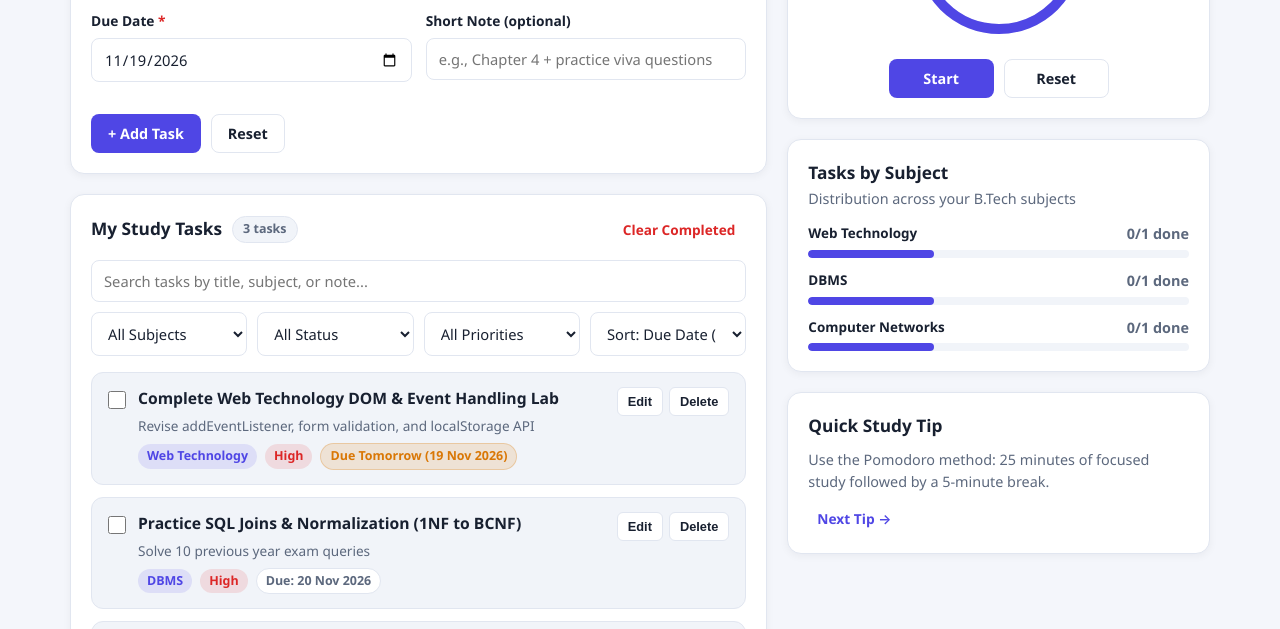
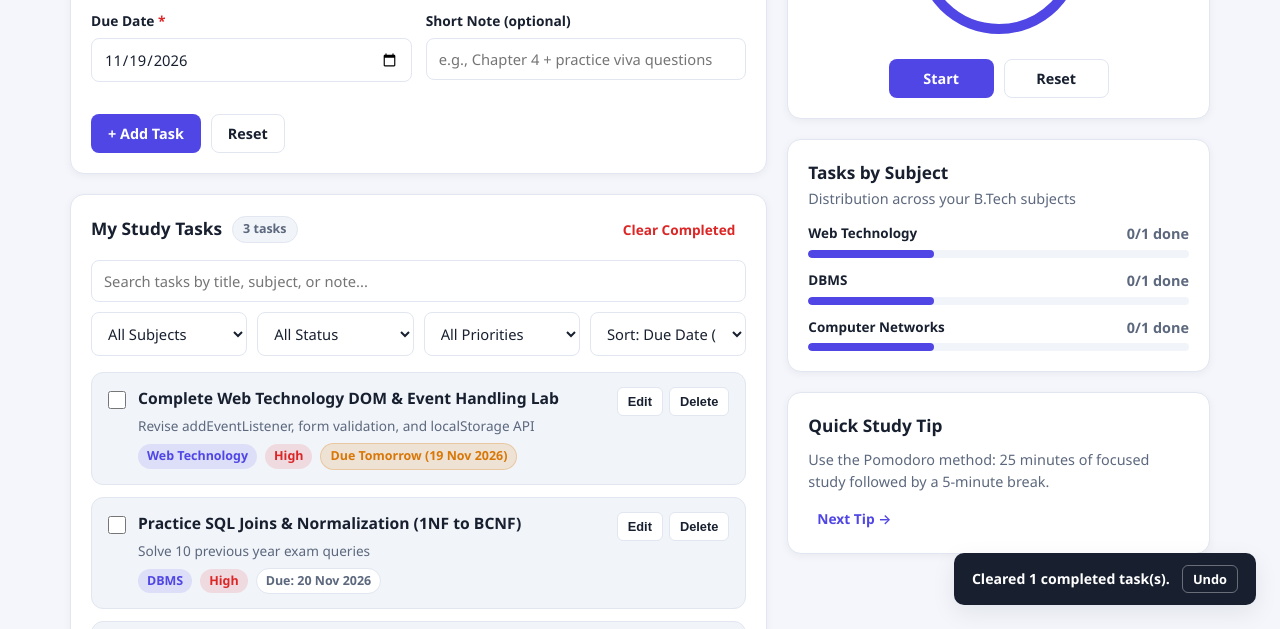
Before and after one commit to amank714557/AMANKUMAR-CSE11, a plain HTML site: page index.html in a window 1280 px wide. Both pictures are taken after a click on the button "Clear Completed". Shown: the part 626-1255 px from the top of the page. Drawn offline with Linux system fonts and the light colour scheme.

Commit message:
feat: add undo action in toast notifications for deleted tasks

```diff
--- a/script.js
+++ b/script.js
@@ -169,15 +169,31 @@ function escapeHTML(text) {
   return div.innerHTML;
 }
 
-/** Show temporary toast feedback message */
+/** Show temporary toast feedback message with optional Undo callback */
 let toastTimeout = null;
-function showToast(message) {
-  toastEl.textContent = message;
+function showToast(message, undoHandler = null) {
+  toastEl.innerHTML = "";
+  const textSpan = document.createElement("span");
+  textSpan.textContent = message;
+  toastEl.appendChild(textSpan);
+
+  if (typeof undoHandler === "function") {
+    const undoBtn = document.createElement("button");
+    undoBtn.type = "button";
+    undoBtn.className = "toast-undo-btn";
+    undoBtn.textContent = "Undo";
+    undoBtn.addEventListener("click", () => {
+      clearTimeout(toastTimeout);
+      undoHandler();
+    });
+    toastEl.appendChild(undoBtn);
+  }
+
   toastEl.classList.add("show");
   clearTimeout(toastTimeout);
   toastTimeout = setTimeout(() => {
     toastEl.classList.remove("show");
-  }, 2600);
+  }, undoHandler ? 5000 : 2600);
 }
 
 // ================= DATA PERSISTENCE =================
@@ -387,13 +403,19 @@ function toggleTaskStatus(id) {
 }
 
 function deleteTask(id) {
+  const previousTasks = tasks.map((task) => ({ ...task }));
   if (taskIdInput.value === id) {
     resetEditMode();
   }
   tasks = tasks.filter((task) => task.id !== id);
   saveTasks();
   renderAll();
-  showToast("Task deleted.");
+  showToast("Task deleted.", () => {
+    tasks = previousTasks;
+    saveTasks();
+    renderAll();
+    showToast("Task restored.");
+  });
 }
 
 clearCompletedBtn.addEventListener("click", () => {
@@ -402,10 +424,16 @@ clearCompletedBtn.addEventListener("click", () => {
     showToast("No completed tasks to clear.");
     return;
   }
+  const previousTasks = tasks.map((task) => ({ ...task }));
   tasks = tasks.filter((t) => !t.completed);
   saveTasks();
   renderAll();
-  showToast(`Cleared ${completedCount} completed task(s).`);
+  showToast(`Cleared ${completedCount} completed task(s).`, () => {
+    tasks = previousTasks;
+    saveTasks();
+    renderAll();
+    showToast("Completed tasks restored.");
+  });
 });
 
 // ================= FILTERING, SORTING & RENDERING =================
--- a/style.css
+++ b/style.css
@@ -784,6 +784,9 @@ select:focus {
   position: fixed;
   bottom: 24px;
   right: 24px;
+  display: flex;
+  align-items: center;
+  gap: 12px;
   background-color: var(--text-main);
   color: var(--bg-card);
   padding: 12px 18px;
@@ -801,6 +804,24 @@ select:focus {
 .toast.show {
   opacity: 1;
   transform: translateY(0);
+  pointer-events: auto;
+}
+
+.toast-undo-btn {
+  border: 1px solid rgba(255, 255, 255, 0.35);
+  background: transparent;
+  color: inherit;
+  padding: 4px 10px;
+  border-radius: 6px;
+  font-size: 0.8rem;
+  font-weight: 700;
+  cursor: pointer;
+  font-family: inherit;
+  transition: background-color var(--transition);
+}
+
+.toast-undo-btn:hover {
+  background-color: rgba(255, 255, 255, 0.16);
 }
 
 /* ================= RESPONSIVE DESIGN ================= */
```
